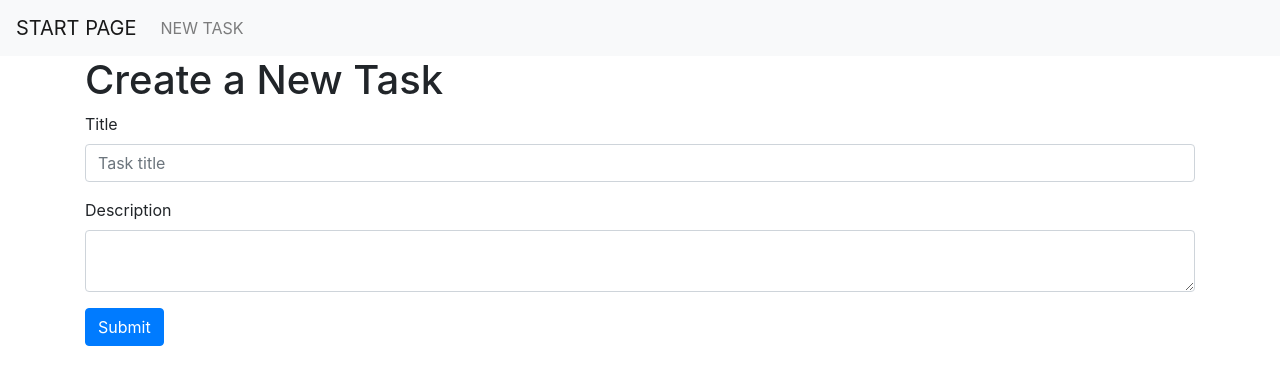
After one commit to EgvoK/PY_HW_27, a Flask app: page /create in a window 1280 px wide. The commit adds this page. Shown: the top 385 px of the page. Run offline with Flask 2, Linux system fonts and the light colour scheme; some libraries are stand-ins or nearby versions.

Commit message:
Created and turned "create" option and view creation page

```diff
--- a/app.py
+++ b/app.py
@@ -1,4 +1,4 @@
-from flask import Flask, render_template
+from flask import Flask, render_template, request, flash, redirect, url_for
 import sqlite3
 from werkzeug.exceptions import abort
 
@@ -33,4 +33,21 @@ def index():
 
 @app.route('/<int:item_id>')
 def item(item_id):
-    pass
+    current_item = get_item(item_id)
+    return render_template('item.html', item=current_item)
+
+
+@app.route('/create', methods=('GET', 'POST'))
+def create():
+    if request.method == 'POST':
+        title = request.form['title']
+        description = request.form['description']
+        if not title:
+            flash('Title is required!')
+        else:
+            connection = get_db_connection()
+            connection.execute('insert into items (title, description) values (?, ?)', (title, description))
+            connection.commit()
+            connection.close()
+            return redirect(url_for('index'))
+    return render_template('create.html')
--- a/templates/base.html
+++ b/templates/base.html
@@ -19,9 +19,9 @@
 {#            <li class="nav-item active">#}
 {#                <a class="nav-link" href="#">About</a>#}
 {#            </li>#}
-{#            <li class="nav-item">#}
-{#                <a class="nav-link" href="{{ url_for('create') }}">New Post</a>#}
-{#            </li>#}
+            <li class="nav-item">
+                <a class="nav-link" href="{{ url_for('create') }}">NEW TASK</a>
+            </li>
             </ul>
         </div>
     </nav>
--- /dev/null
+++ b/templates/create.html
@@ -0,0 +1,29 @@
+{% extends 'base.html' %}
+{% block content %}
+<h1>{% block title %} Create a New Task {% endblock %}</h1>
+
+<form method="post">
+  <div class="form-group">
+    <label for="title">Title</label>
+    <input
+      type="text"
+      name="title"
+      placeholder="Task title"
+      class="form-control"
+      value="{{ request.form['title'] }}"/>
+  </div>
+
+  <div class="form-group">
+    <label for="description">Description</label>
+    <textarea
+            name="description"
+            placeholder="Task description"
+            class="form-control">
+        {{ request.form['description'] }}
+    </textarea>
+  </div>
+  <div class="form-group">
+    <button type="submit" class="btn btn-primary">Submit</button>
+  </div>
+</form>
+{% endblock %}
```
Also changed, not shown: templates/item.html (added, +11 -0 lines), database.db.
